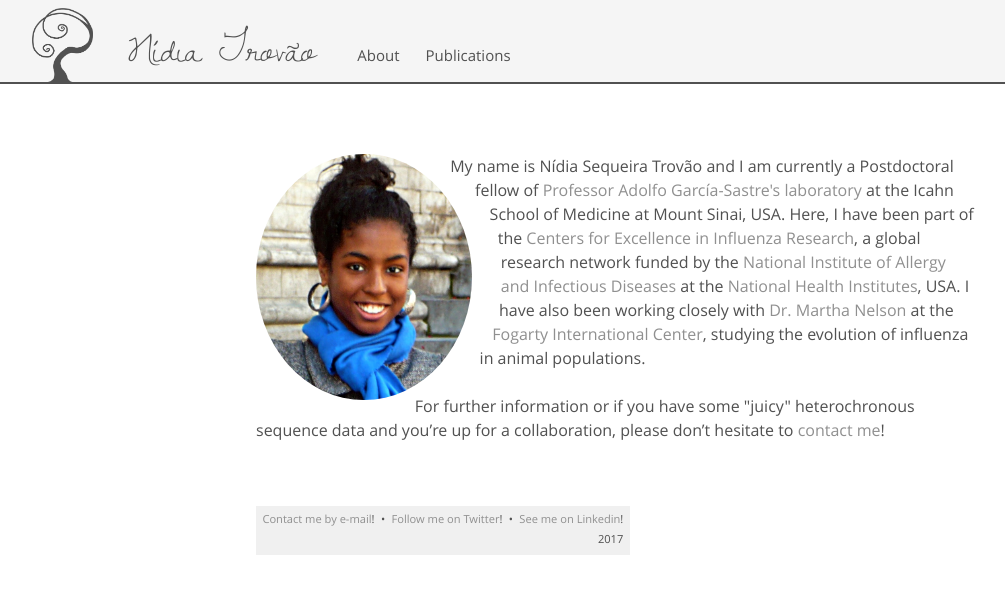
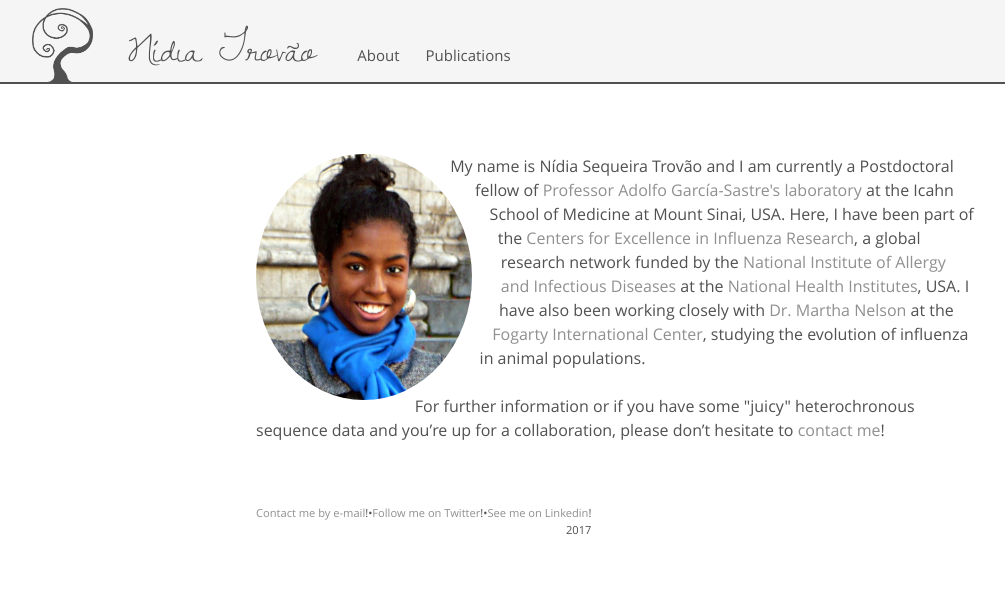
Before and after one commit to nidiatrovao/nidiatrovao.github.io, a Jekyll site: the page built from index.html, in a window 1280 px wide. Shown: the top 594 px of the page, without its empty margins (24-1029 px from the left). Built offline with Jekyll 4.4.1, drawn with Linux system fonts in a browser that asks for light colours.

Commit message:
Update _layout.scss

```diff
--- a/_sass/_layout.scss
+++ b/_sass/_layout.scss
@@ -16,8 +16,8 @@ footer {
   small {
     margin: 0;
     border: 0;
-    padding: 0.2rem;
-    background-color: #F0F0F0;
+    padding: 0;
+    //background-color: #F0F0F0;
     display: inline-block;
   }
 
```
